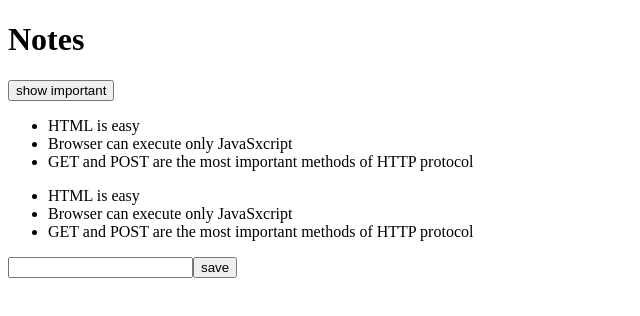
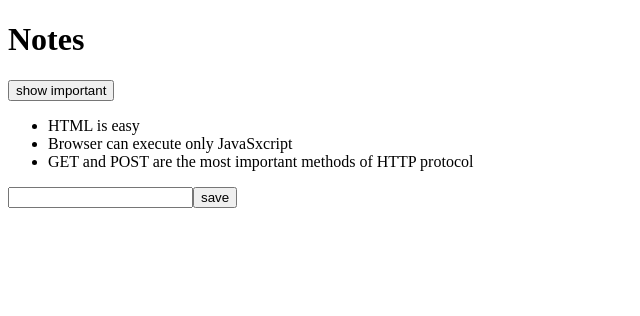
Before and after one commit to EnriqueSource/examples-fullstackopen2022, a React (Create React App) app in the folder part2/notes/: page / in a window 1280 px wide. Shown: the top 316 px of the page, without its empty margins (0-640 px from the left). Built offline with nearby package versions, Linux system fonts and the light colour scheme.

Commit message:
App notes: refactoring (remove double note rendering) close #43

```diff
--- a/part2/notes/src/App.js
+++ b/part2/notes/src/App.js
@@ -40,11 +40,6 @@ const App = (props) => {
           <Note key={note.id} note={note} />
         ))}
       </ul>
-      <ul>
-        {notes.map((note) => (
-          <Note key={note.id} note={note} />
-        ))}
-      </ul>
       <form onSubmit={addNote}>
         <input value={newNote} onChange={handleNoteChange} />
         <button type="submit">save</button>
```
